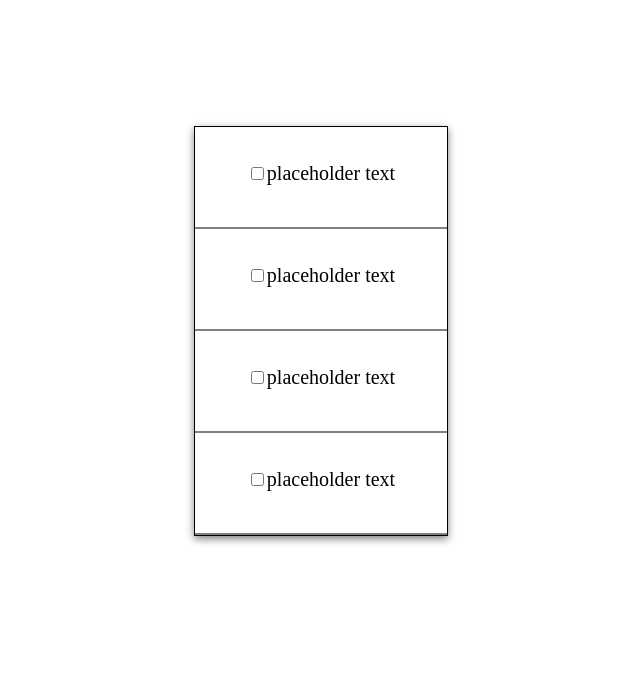
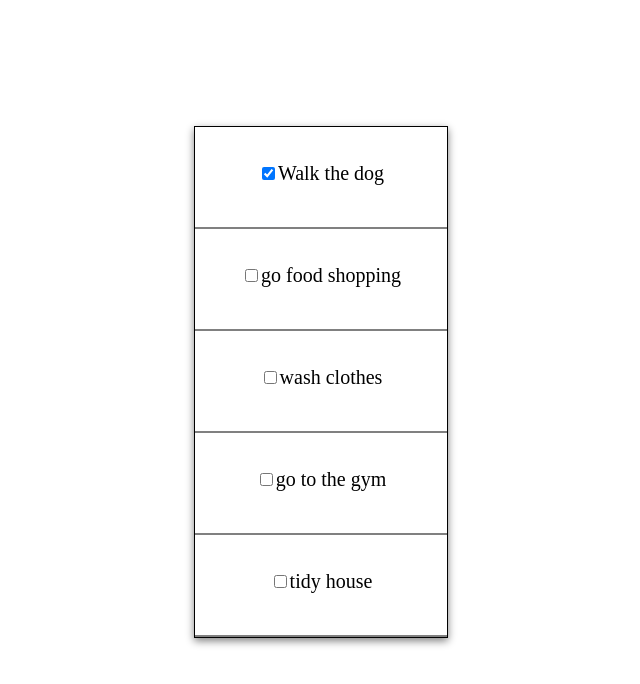
Before and after one commit to andrewcooke89/todosApp, a React (Create React App) app: page / in a window 1280 px wide. Shown: the top 684 px of the page, without its empty margins (319-959 px from the left). Built offline with nearby package versions, Linux system fonts and the light colour scheme.

Commit message:
making todos more dynamic

```diff
--- a/src/App.js
+++ b/src/App.js
@@ -1,16 +1,31 @@
 import React, { Component } from 'react';
 import TodoItem from './components/TodoItem';
 import classes from './app.module.css';
+import todosData from './todosData';
+
 
 
 class App extends Component {
+  state = {
+    todos: todosData
+  }
+
+
+
+
   render() {
+
+
+    const todoItems = this.state.todos.map(todo => {
+      return (<TodoItem
+                key={todo.id}
+                text={todo.text}
+                completed={todo.completed}
+              />)
+    })
     return (
       <div className={classes.TodoList} >
-          <TodoItem />
-          <TodoItem />
-          <TodoItem />
-          <TodoItem />
+          {todoItems}
       </div>
     );
   }
--- a/src/components/TodoItem.js
+++ b/src/components/TodoItem.js
@@ -3,11 +3,11 @@ import classes from '../todoItem.module.css';
 
 
 
-const TodoItem = () => {
+const TodoItem = (props) => {
     return (
         <div className={classes.TodoItem} >
-            <input style={{display: 'inline', marginTop: '40px'}} type="checkbox"/>
-            <p style={{display: 'inline'}}>placeholder text</p>
+            <input style={{display: 'inline', marginTop: '40px'}} checked={props.completed} type="checkbox"/>
+            <p style={{display: 'inline'}}>{props.text}</p>
         </div>
     );
 }
--- /dev/null
+++ b/src/todosData.js
@@ -0,0 +1,29 @@
+const todosData = [
+    {
+        id: 1,
+        text: 'Walk the dog',
+        completed: true
+    },
+    {
+        id: 2,
+        text: 'go food shopping',
+        completed: false
+    },
+    {
+        id: 3,
+        text: 'wash clothes',
+        completed: false
+    },
+    {
+        id: 4,
+        text: 'go to the gym',
+        completed: false
+    },
+    {
+        id: 5,
+        text: 'tidy house',
+        completed: false
+    },
+]
+
+export default todosData;
```
